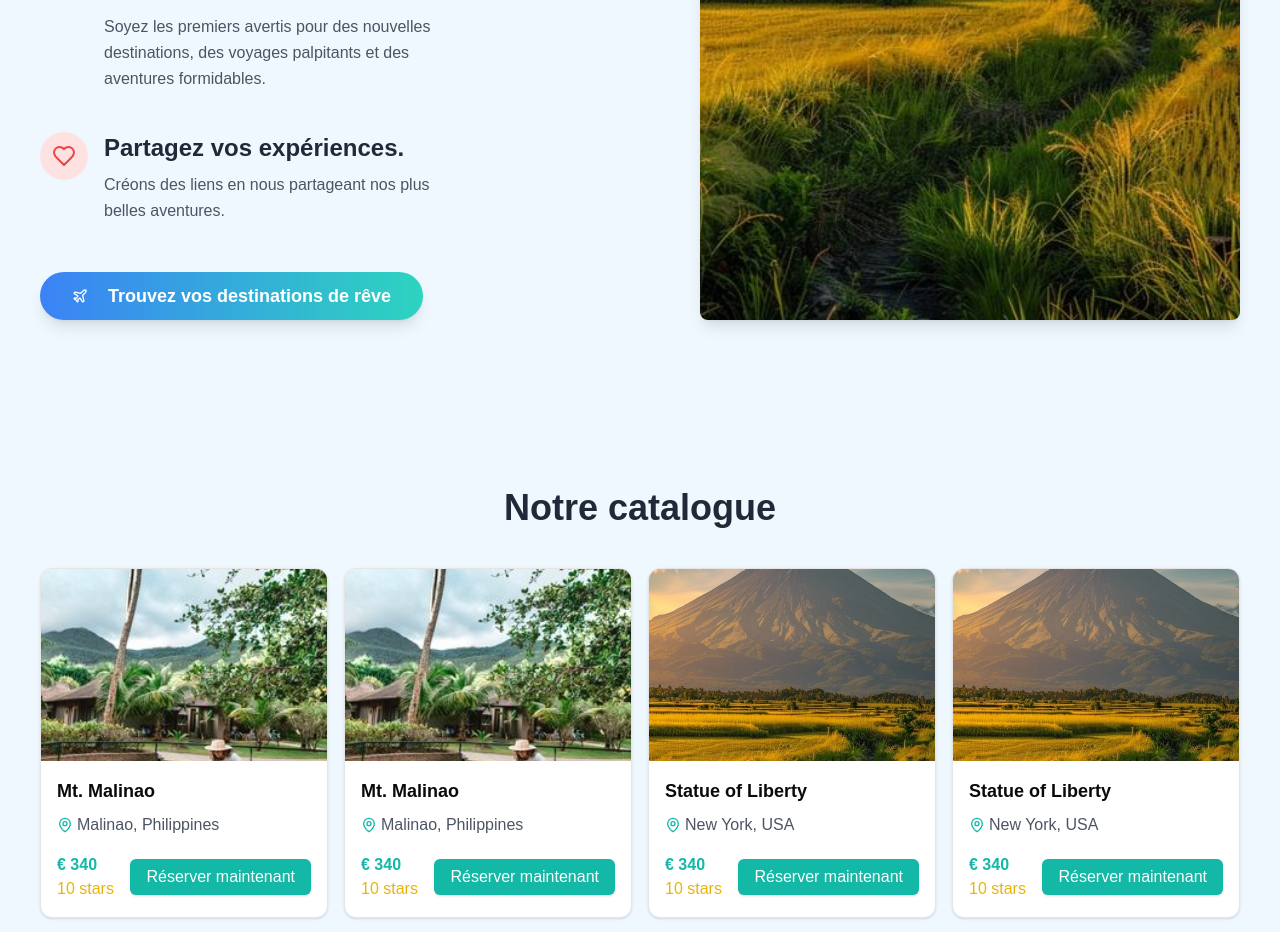
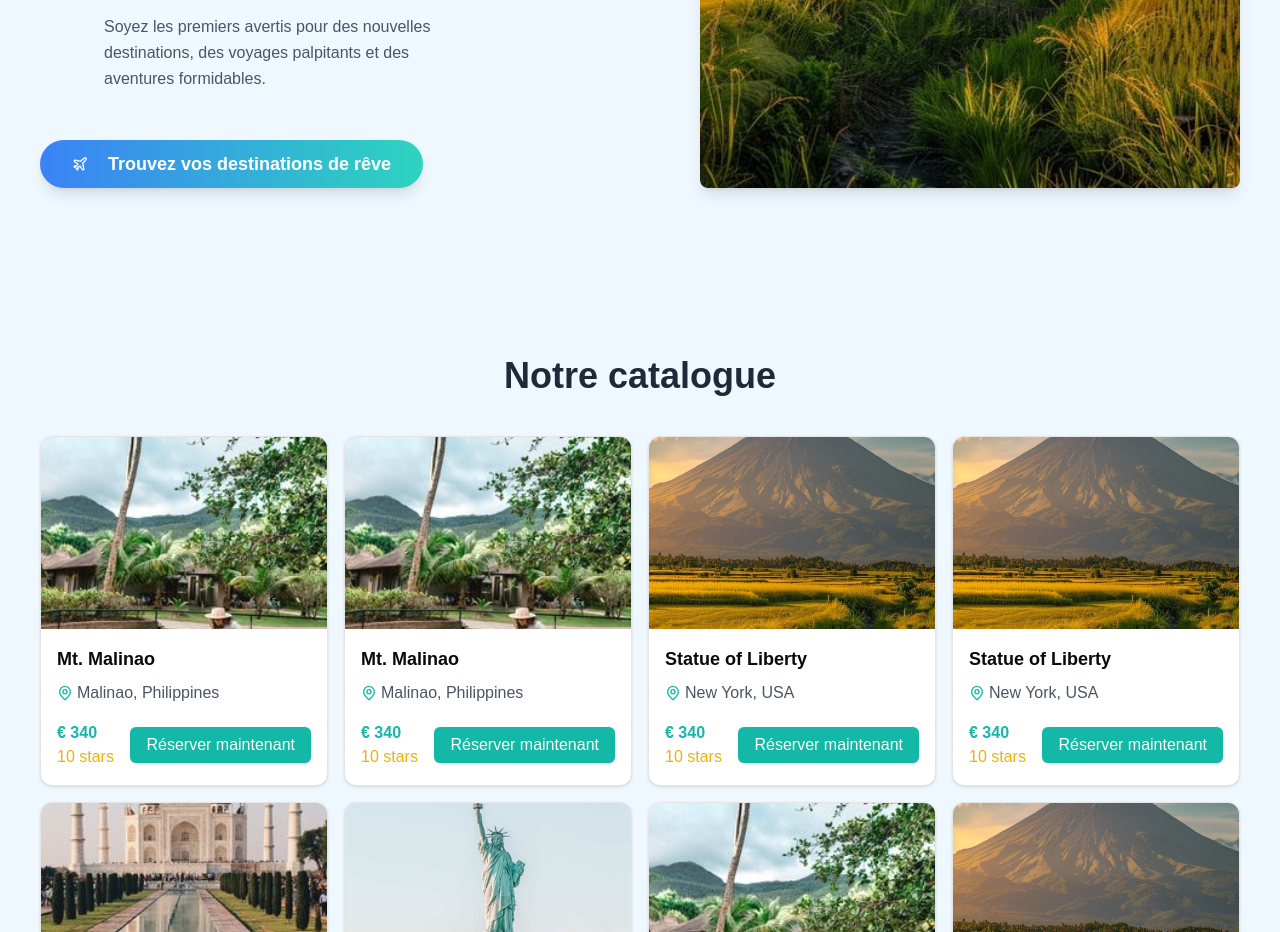
Before and after one commit to Stephanie12-21/adventures, a Next.js app: page / in a window 1280 px wide. Shown: the part 2100-3032 px from the top of the page. Built offline with nearby package versions, Linux system fonts and the light colour scheme.

Commit message:
Remove unused travel feature from TravelMemories component

```diff
--- a/src/components/Sections/TravelMemories.jsx
+++ b/src/components/Sections/TravelMemories.jsx
@@ -34,13 +34,6 @@ const travelFeatures = [
     title: "Abonnez-vous à notre newsletter.",
     description:
       "Soyez les premiers avertis pour des nouvelles destinations, des voyages palpitants et des aventures formidables.",
-  },
-  {
-    icon: <Heart className="w-6 h-6 text-red-500" />,
-    iconBg: "bg-red-100",
-    title: "Partagez vos expériences.",
-    description:
-      "Créons des liens en nous partageant nos plus belles aventures.",
   },
 ];
 
```
